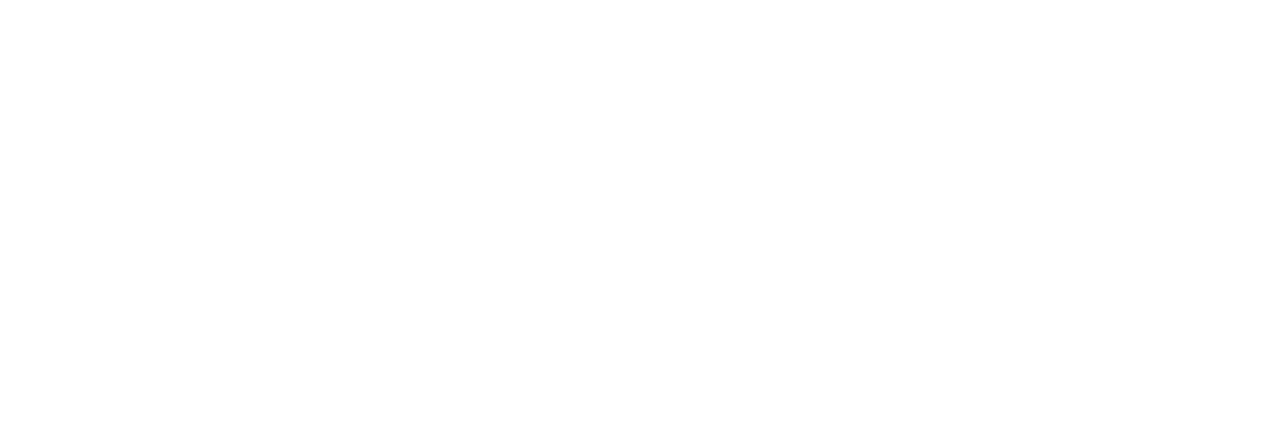
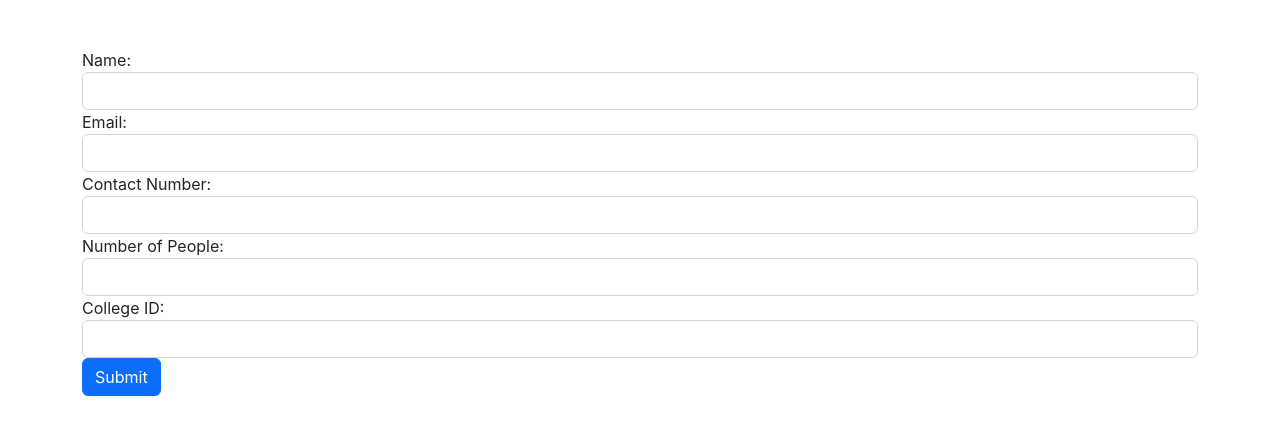
Before and after one commit to Ayushkr15/Flat-Hunt, a React (Create React App) app: page /form in a window 1280 px wide. Before the commit this address had no page. Shown: the top 434 px of the page. Built offline with nearby package versions, Linux system fonts and the light colour scheme.

Commit message:
added form page

```diff
--- a/src/AccommodationPage.js
+++ b/src/AccommodationPage.js
@@ -1,10 +1,12 @@
 import React, { useState, useEffect } from "react";
 import firebase from "firebase/compat/app";
 import "firebase/compat/database";
-import { useParams } from "react-router-dom";
+import { useParams, useNavigate } from "react-router-dom";
+
 
 function AccommodationPage() {
   const { id } = useParams();
+  const navigate = useNavigate();
   const [accommodation, setAccommodation] = useState(null);
 
   useEffect(() => {
@@ -67,7 +69,9 @@
           <hr />
           <h4>Price:</h4>
           <p>{accommodation.price}</p>
-          <button className="btn btn-primary">Interested</button>
+          <button className="btn btn-primary" onClick={() => navigate("/form")}>
+            Interested
+          </button>
         </div>
       </div>
     </div>
--- a/src/App.js
+++ b/src/App.js
@@ -1,6 +1,7 @@
 import { Route, Routes } from "react-router-dom";
 import HomePage from "./HomePage";
 import AccommodationPage from "./AccommodationPage";
+import  FormPage from "./FormPage";
 
 function App() {
   return (
@@ -8,6 +9,7 @@
       <Routes>
         <Route path="/" element={<HomePage />} />
         <Route path="/accommodation/:id" element={<AccommodationPage />} />
+        <Route path="/form" element={<FormPage />} />
       </Routes>
     </div>
   );
--- /dev/null
+++ b/src/FormPage.js
@@ -0,0 +1,120 @@
+import React, { useState } from "react";
+import firebase from "firebase/compat/app";
+import "firebase/compat/database";
+
+function FormPage() {
+  const [formData, setFormData] = useState({
+    name: "",
+    email: "",
+    contactNumber: "",
+    numberOfPeople: "",
+    collegeId: "",
+  });
+
+  const handleSubmit = event => {
+    event.preventDefault(); // prevent the default form submission behavior
+
+    // Initialize Firebase
+    const firebaseConfig = {
+      apiKey: "AIzaSyCzbVr4tnzl4nqnmuMCdQykQY0jgCoaLU8",
+      authDomain: "house-market-b38c7.firebaseapp.com",
+      databaseURL:
+        "https://house-market-b38c7-default-rtdb.asia-southeast1.firebasedatabase.app",
+      projectId: "house-market-b38c7",
+      storageBucket: "house-market-b38c7.appspot.com",
+      messagingSenderId: "774647295458",
+      appId: "1:774647295458:web:67edab8719409e8f5d1dbb",
+    };
+    firebase.initializeApp(firebaseConfig);
+
+    // Save the form data to Firebase
+    const database = firebase.database();
+    const formRef = database.ref("forms");
+    const newFormRef = formRef.push();
+    newFormRef.set(formData);
+
+    // Reset the form
+    setFormData({
+      name: "",
+      email: "",
+      contactNumber: "",
+      numberOfPeople: "",
+      collegeId: "",
+    });
+  };
+
+  const handleChange = event => {
+    const { name, value } = event.target;
+    setFormData(prevFormData => ({
+      ...prevFormData,
+      [name]: value,
+    }));
+  };
+
+  return (
+    <div className="container my-5">
+      <form onSubmit={handleSubmit}>
+        <div className="form-group">
+          <label htmlFor="name">Name:</label>
+          <input
+            type="text"
+            className="form-control"
+            id="name"
+            name="name"
+            value={formData.name}
+            onChange={handleChange}
+          />
+        </div>
+        <div className="form-group">
+          <label htmlFor="email">Email:</label>
+          <input
+            type="email"
+            className="form-control"
+            id="email"
+            name="email"
+            value={formData.email}
+            onChange={handleChange}
+          />
+        </div>
+        <div className="form-group">
+          <label htmlFor="contactNumber">Contact Number:</label>
+          <input
+            type="tel"
+            className="form-control"
+            id="contactNumber"
+            name="contactNumber"
+            value={formData.contactNumber}
+            onChange={handleChange}
+          />
+        </div>
+        <div className="form-group">
+          <label htmlFor="numberOfPeople">Number of People:</label>
+          <input
+            type="number"
+            className="form-control"
+            id="numberOfPeople"
+            name="numberOfPeople"
+            value={formData.numberOfPeople}
+            onChange={handleChange}
+          />
+        </div>
+        <div className="form-group">
+          <label htmlFor="collegeId">College ID:</label>
+          <input
+            type="text"
+            className="form-control"
+            id="collegeId"
+            name="collegeId"
+            value={formData.collegeId}
+            onChange={handleChange}
+          />
+        </div>
+        <button type="submit" className="btn btn-primary">
+          Submit
+        </button>
+      </form>
+    </div>
+  );
+}
+
+export default FormPage;
```
Also changed, not shown: src/InterestedPage.js (deleted, +0 -88 lines).
